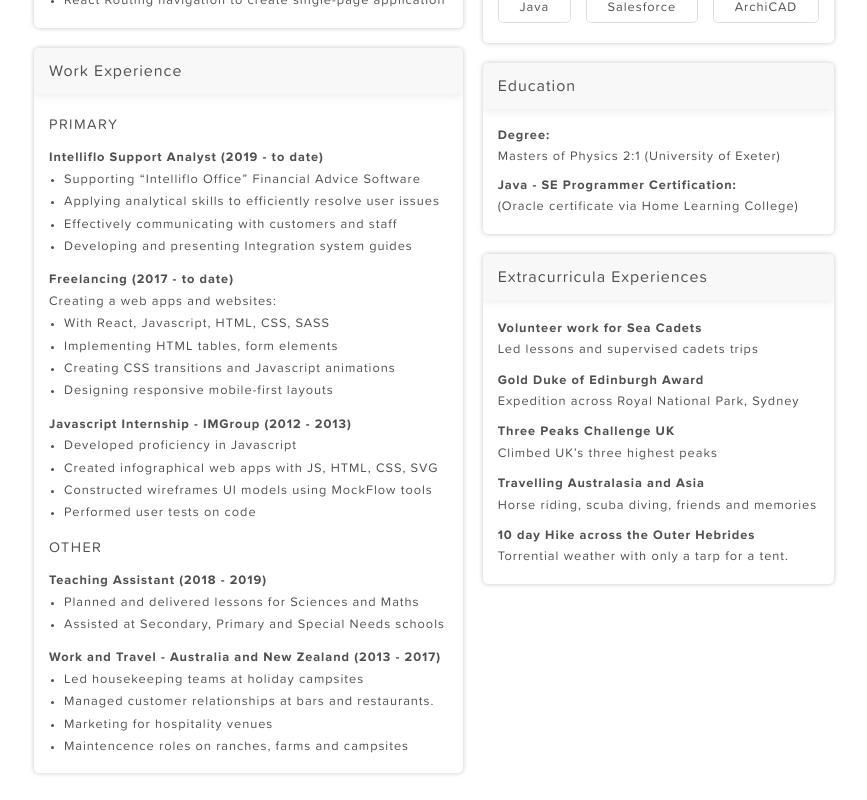
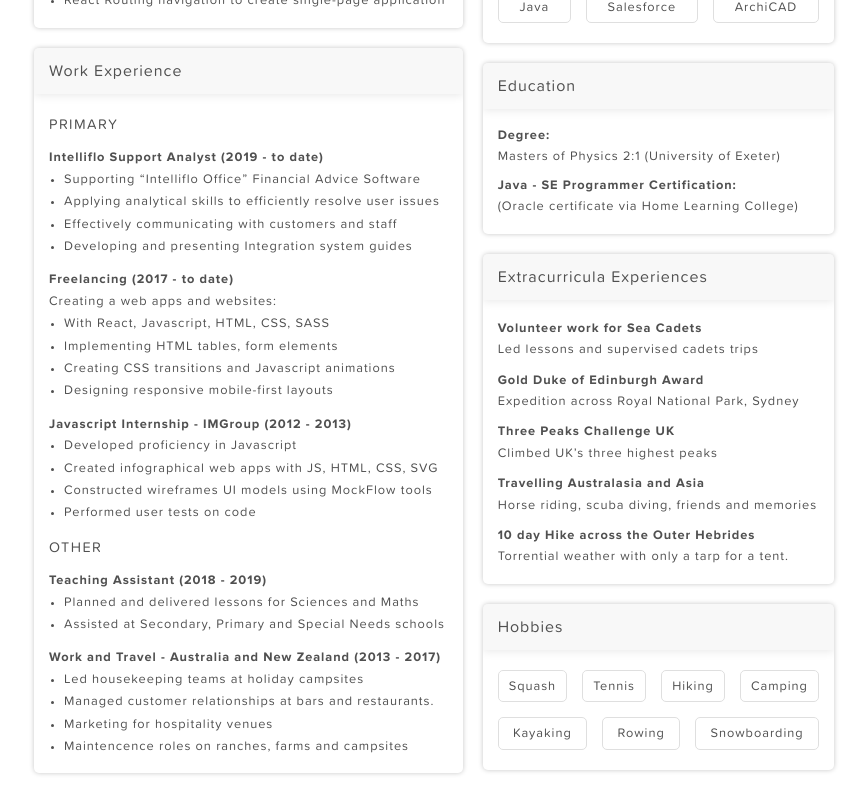
Before and after one commit to mattlusty/resume, a React (Create React App) app: page / in a window 1280 px wide. Shown: the part 578-1378 px from the top of the page, without its empty margins (206-1073 px from the left). Built offline with nearby package versions, Linux system fonts and the light colour scheme.

Commit message:
feat and cont: add Hobbies component

```diff
--- /dev/null
+++ b/src/components/Hobbies.jsx
@@ -0,0 +1,41 @@
+import "../styles/css/Hobbies.css";
+
+function Hobbies(props) {
+  return (
+    <div className="Hobbies card">
+      <h2 className="headerStrip">Hobbies</h2>
+      <div className="content">
+        <div className="hobbies">
+          <div className="card">Squash</div>
+          <div className="card">Tennis</div>
+          <div className="card">Hiking</div>
+          <div className="card">Camping</div>
+          <div className="card">Kayaking</div>
+          <div className="card">Rowing</div>
+          <div className="card">Snowboarding</div>
+        </div>
+      </div>
+    </div>
+
+    // <h2 className="headerStrip">Extracurricula Experiences</h2>
+    // <div className="content">
+    //   <div className="job">
+    //     <div className="title">Squash and Tennis</div>
+    //   </div>
+    //   <div className="job">
+    //     <div className="title">Kayaking, Canoeing and Rowing</div>
+    //   </div>
+    //   <div className="job">
+    //     <div className="title">Hiking, camping and exploring</div>
+    //   </div>
+    //   <div className="job">
+    //     <div className="title">Skateboarding and Snowboardin</div>
+    //   </div>
+    //   <div className="job">
+    //     <div className="title">Cooking and creating new recipes</div>
+    //   </div>
+    // </div>
+  );
+}
+
+export default Hobbies;
--- a/src/components/Page.jsx
+++ b/src/components/Page.jsx
@@ -10,6 +10,7 @@ import Portfolio from "./Portfolio";
 import Skills from "./Skills";
 import Education from "./Education";
 import Extra from "./Extra";
+import Hobbies from "./Hobbies";
 
 class Page extends Component {
   render() {
@@ -27,6 +28,7 @@ class Page extends Component {
             <Skills />
             <Education />
             <Extra />
+            <Hobbies />
           </div>
         </div>
       </div>
--- /dev/null
+++ b/src/styles/css/Hobbies.css
@@ -0,0 +1,32 @@
+.Hobbies .header {
+  margin-top: 10px;
+  margin-bottom: 8px;
+}
+
+.Hobbies .content {
+  padding-top: 20px;
+  padding-bottom: 20px;
+}
+
+.Hobbies .card {
+  border: 1px solid #dfdfdf;
+  box-shadow: 0px 0px 0px rgba(0, 0, 0, 0.295);
+}
+
+.Hobbies .hobbies {
+  display: flex;
+  flex-wrap: wrap;
+  gap: 15px;
+  padding-top: 0px;
+}
+
+.Hobbies .card {
+  padding: 5px 10px 3px;
+  flex-grow: 1;
+  text-align: center;
+  cursor: pointer;
+}
+
+.Hobbies .card:hover {
+  box-shadow: 0px 4px 10px rgba(0, 0, 0, 0.137);
+}
--- /dev/null
+++ b/src/styles/scss/Hobbies.scss
@@ -0,0 +1,45 @@
+.Hobbies {
+  // border: 1px solid red;
+  // height: 200px;
+  // margin-bottom: 15px;
+}
+
+.Hobbies .header {
+  margin-top: 10px;
+  margin-bottom: 8px;
+}
+
+.Hobbies .content {
+  padding-top: 20px;
+  padding-bottom: 20px;
+}
+
+.Hobbies .card {
+  border: 1px solid rgb(223, 223, 223);
+  box-shadow: 0px 0px 0px rgba(0, 0, 0, 0.295);
+}
+
+// replaced with global h3 style
+// .Hobbies .header {
+//   margin: 15px 0;
+// }
+
+.Hobbies .hobbies {
+  display: flex;
+  flex-wrap: wrap;
+  gap: 15px;
+  padding-top: 0px;
+}
+
+.Hobbies .card {
+  padding: 5px 10px 3px;
+  flex-grow: 1;
+  text-align: center;
+  cursor: pointer;
+  // margin-right: 10px;
+  // margin-bottom: 10px;
+}
+
+.Hobbies .card:hover {
+  box-shadow: 0px 4px 10px rgba(0, 0, 0, 0.137);
+}
```
